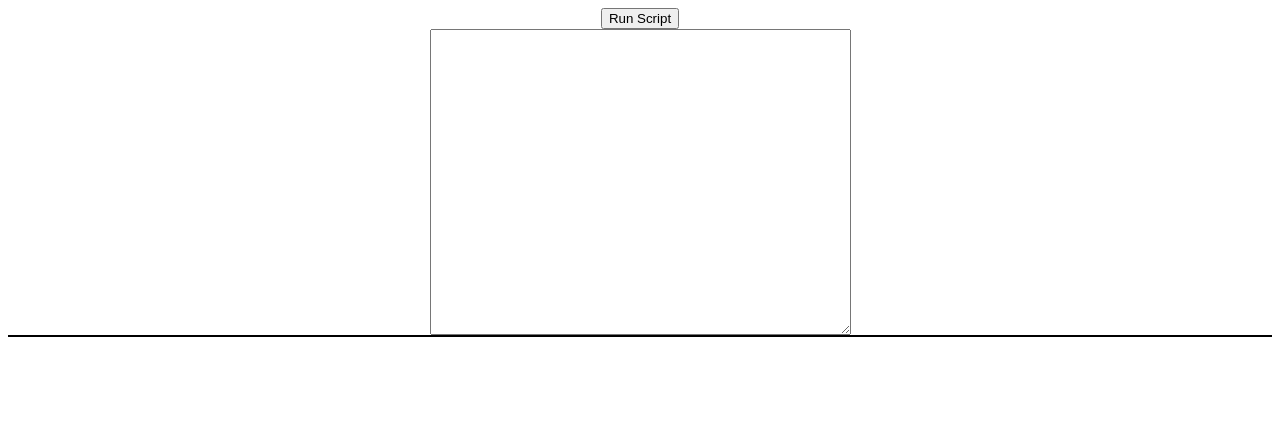
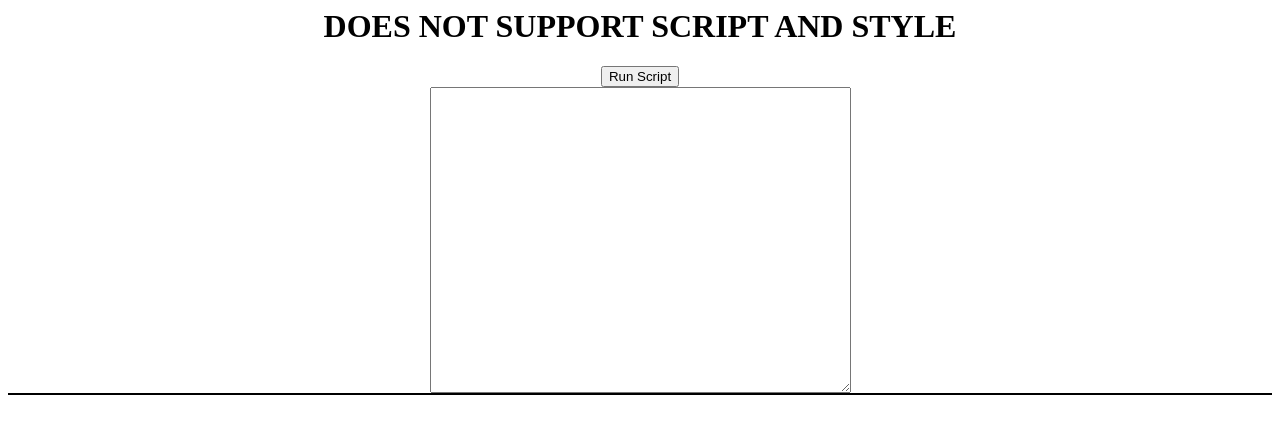
Before and after one commit to coderpro1234-2/html, a plain HTML site: page editor/index.html in a window 1280 px wide. Drawn offline with Linux system fonts and the light colour scheme.

Commit message:
Update index.html

```diff
--- a/editor/index.html
+++ b/editor/index.html
@@ -1,4 +1,5 @@
 <center>
+  <h1>DOES NOT SUPPORT SCRIPT AND STYLE</h1>
   <button onclick="whfhewghfghegsfheghwugf()">Run Script</button><br>
   <textarea rows="20" cols="50" spellcheck="false" id="sauheifhsfysgjfs"></textarea>
 </center>
```
